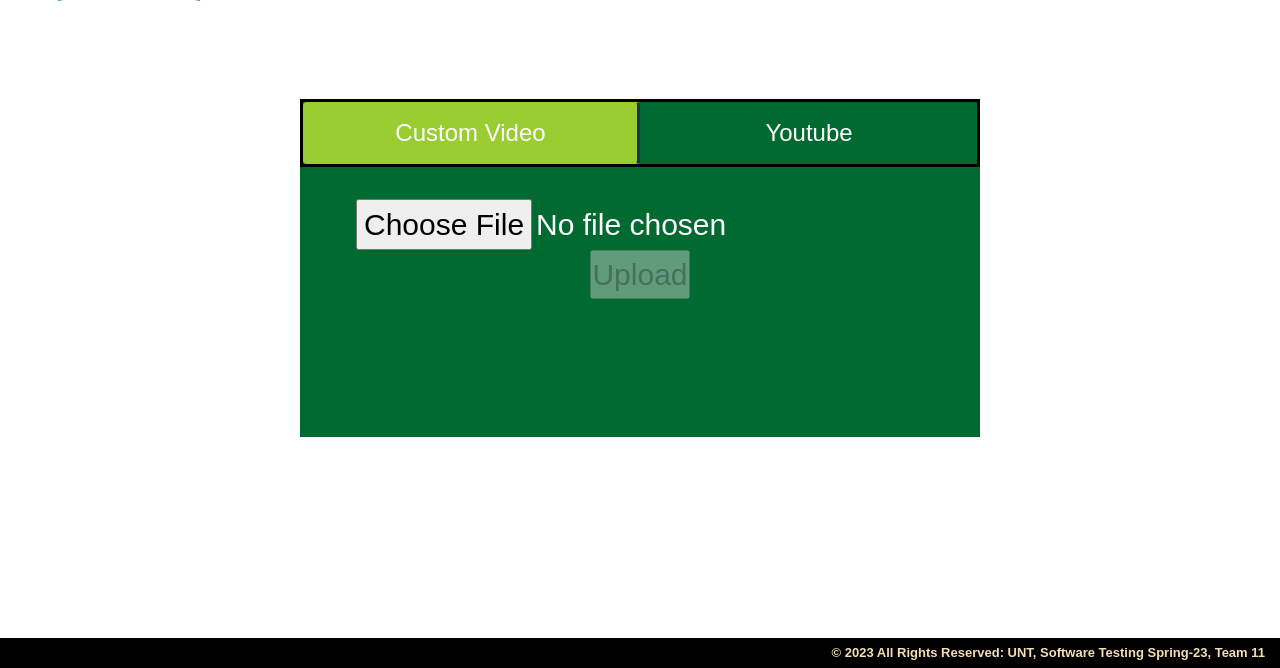
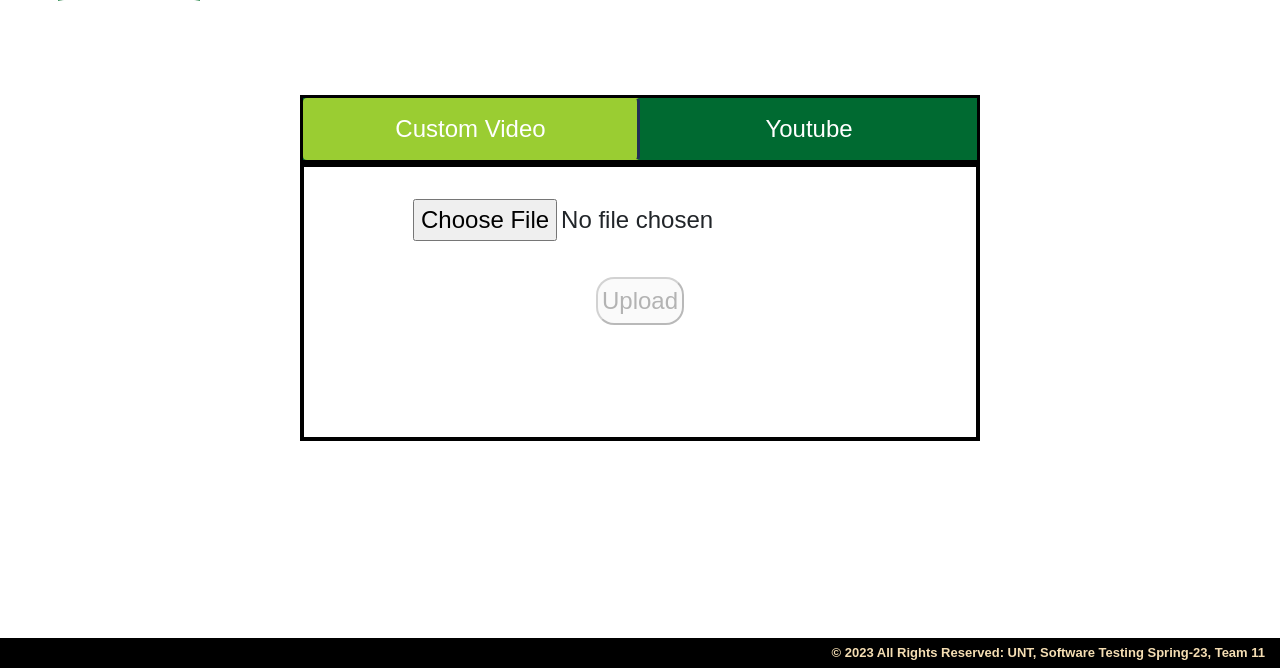
Before and after one commit to abhayarora23UNT/OpenAI_Whisper_VideoCaption_Generation, a Flask app: page / in a window 1280 px wide. Shown: the part 132-800 px from the top of the page. Run offline with Flask 2, Linux system fonts and the light colour scheme; some libraries are stand-ins or nearby versions.

Commit message:
Css changes

```diff
--- a/FlaskProject/static/styles/style.css
+++ b/FlaskProject/static/styles/style.css
@@ -189,8 +189,11 @@
 }
 
 .sections {
-  background-color: #006A31;
+  background-color: white;
+  border: 4px solid black;
+  text: black !important
 }
+
 
 .content.active {
   padding: 2rem;
@@ -212,7 +215,7 @@ p {
 
 .content {
   display: none;
-  font-size: 30px;
+  font-size: 1.5rem;
   text-align: center;
   vertical-align: middle;
   height: calc(40vh - 50px);
@@ -241,6 +244,12 @@ body {
   padding: 14px 16px;
   transition: 0.3s;
   font-size: 17px;
+}
+
+.button4 {
+    border-radius: 18px;
+    padding: 4px;
+    font-size: 1.5rem;
 }
 
 .marginStyle {
--- a/FlaskProject/templates/index.html
+++ b/FlaskProject/templates/index.html
@@ -28,11 +28,11 @@
       <button class="btn btn2 text-white" id="2">Youtube</button>
     </div>
 
-    <div class="sections text-white">
+    <div class="sections">
       <div id="CustomVideo" class="content content1 active">
         <form action="{{url_for('upload')}}" method="post" enctype="multipart/form-data">
-          <input type="file" class="form-input-video" id="videoInput" name="video">
-          <input type="submit" class="form-button-upload" id="submitVideoUpload" onclick="showPageTransition()"
+          <input type="file" class="form-input-video" id="videoInput" name="video" accept="video/mp4"><br><br>
+          <input type="submit" class="form-button-upload button4" id="submitVideoUpload" onclick="showPageTransition()"
             value="Upload" title="Upload Video">
         </form>
       </div>
```
